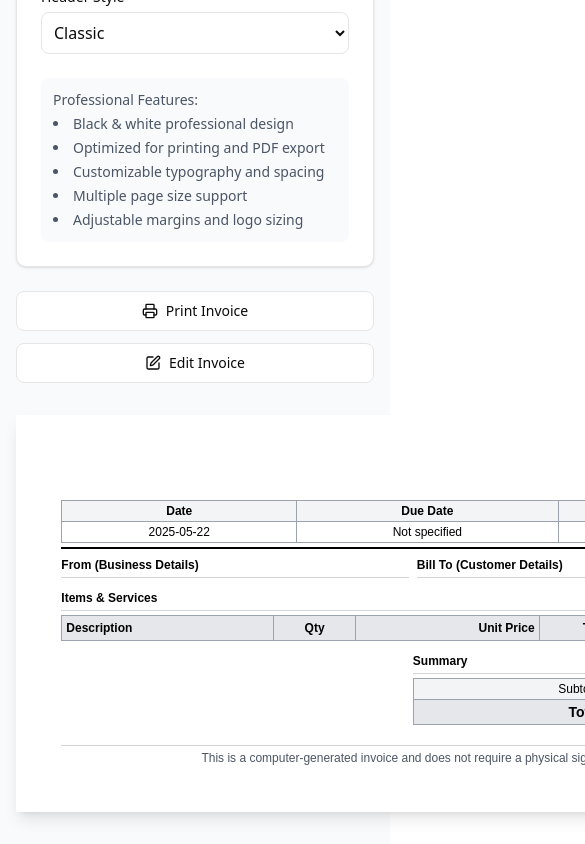
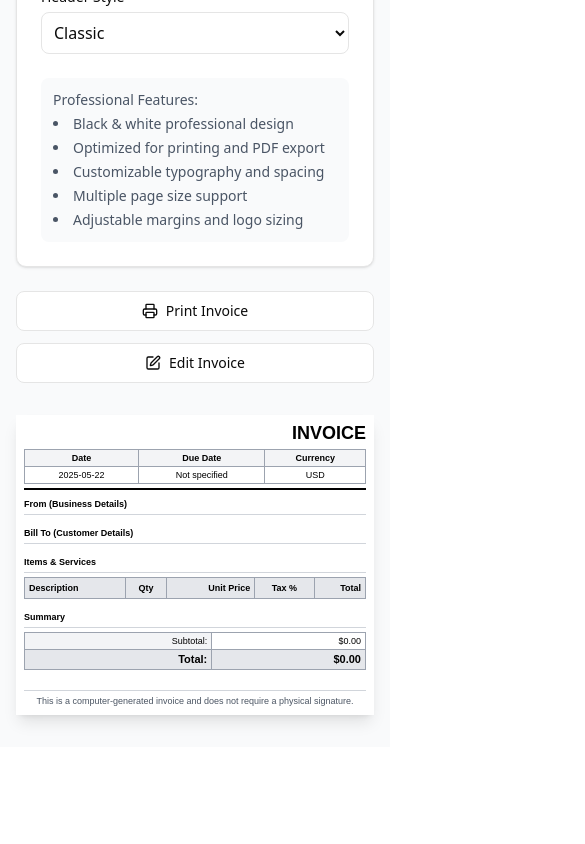
Before and after one commit to JainCK/openinvo, a Next.js app: page /preview in a window 390 px wide. Shown: the part 615-1459 px from the top of the page, 585 px wide, since content can reach past the window. After the commit the page ends 1362 px from the top, so only its background shows below. Built offline with nearby package versions, Linux system fonts and the light colour scheme.

Commit message:
added mobile accessibility fix for invoice preview

```diff
--- a/components/previewComponents/invoiceRef.tsx
+++ b/components/previewComponents/invoiceRef.tsx
@@ -140,10 +140,10 @@ const InvoiceRef: React.FC = () => {
   };
 
   return (
-    <div className="lg:col-span-3">
+    <div className="lg:col-span-3 w-full">
       <div
         ref={invoiceRefElement}
-        className="invoice-content bg-white shadow-lg print:shadow-none print:!m-0 print:!p-0"
+        className="invoice-content bg-white shadow-lg print:shadow-none print:!m-0 print:!p-0 mx-auto max-w-full overflow-x-auto"
         data-invoice-number={invoice.invoiceNumber || "draft"}
         style={{
           fontFamily: invoice.customization.font,
@@ -183,11 +183,42 @@ const InvoiceRef: React.FC = () => {
           .invoice-content .border-black {
             border-color: #000000 !important;
           }
+
+          /* Mobile responsive styles */
+          @media (max-width: 768px) {
+            .invoice-content {
+              width: 100% !important;
+              min-width: auto !important;
+              font-size: 12px !important;
+              padding: 8px !important;
+            }
+            .invoice-content table {
+              font-size: 10px !important;
+            }
+            .invoice-content .text-xs {
+              font-size: 9px !important;
+            }
+            .invoice-content .text-sm {
+              font-size: 11px !important;
+            }
+            .invoice-content .text-base {
+              font-size: 12px !important;
+            }
+            .invoice-content .text-3xl {
+              font-size: 18px !important;
+            }
+            .invoice-content .text-2xl {
+              font-size: 16px !important;
+            }
+          }
+
           @media print {
             .invoice-content {
               box-shadow: none !important;
               margin: 0 !important;
               padding: 0 !important;
+              width: auto !important;
+              font-size: inherit !important;
             }
             .print-optimize {
               page-break-inside: avoid;
@@ -229,6 +260,7 @@ const InvoiceRef: React.FC = () => {
             </div>
             {/* Horizontal Invoice Details Table */}
             <table className="w-full border-collapse border border-gray-400 text-xs">
+              <thead>
                 <tr>
                   <td className="border border-gray-400 px-1 py-0.5 font-semibold bg-gray-100 text-center">
                     Date
@@ -240,6 +272,8 @@ const InvoiceRef: React.FC = () => {
                     Currency
                   </td>
                 </tr>
+              </thead>
+              <tbody>
                 <tr>
                   <td className="border border-gray-400 px-1 py-0.5 text-center">
                     {invoice.invoiceDate || "Not specified"}
@@ -251,11 +285,12 @@ const InvoiceRef: React.FC = () => {
                     {invoice.currency}
                   </td>
                 </tr>
+              </tbody>
             </table>
           </div>
 
           {/* Business and Customer Details Side by Side */}
-          <div className="grid grid-cols-2 gap-2 mb-2">
+          <div className="grid grid-cols-1 md:grid-cols-2 gap-2 mb-2">
             {/* Business Details Section */}
             <div>
               <h3 className="font-semibold text-xs mb-1 text-black border-b border-gray-300 pb-1">
@@ -553,10 +588,10 @@ const InvoiceRef: React.FC = () => {
           </div>
 
           {/* Tax Summary and Breakdown */}
-          <div className="flex justify-end gap-2">
+          <div className="flex flex-col md:flex-row md:justify-end gap-2">
             {/* Tax Rate Breakdown Table */}
             {getTaxRateBreakdown().length > 0 && (
-              <div className="w-1/3">
+              <div className="w-full md:w-1/3">
                 <h3 className="font-semibold text-xs mb-1 text-black border-b border-gray-300 pb-1">
                   Tax Rate Breakdown
                 </h3>
@@ -588,7 +623,7 @@ const InvoiceRef: React.FC = () => {
             )}
 
             {/* Summary */}
-            <div className="w-1/2">
+            <div className="w-full md:w-1/2">
               <h3 className="font-semibold text-xs mb-1 text-black border-b border-gray-300 pb-1">
                 Summary
               </h3>
```
Lines whose indentation alone changed are shown as unchanged.
